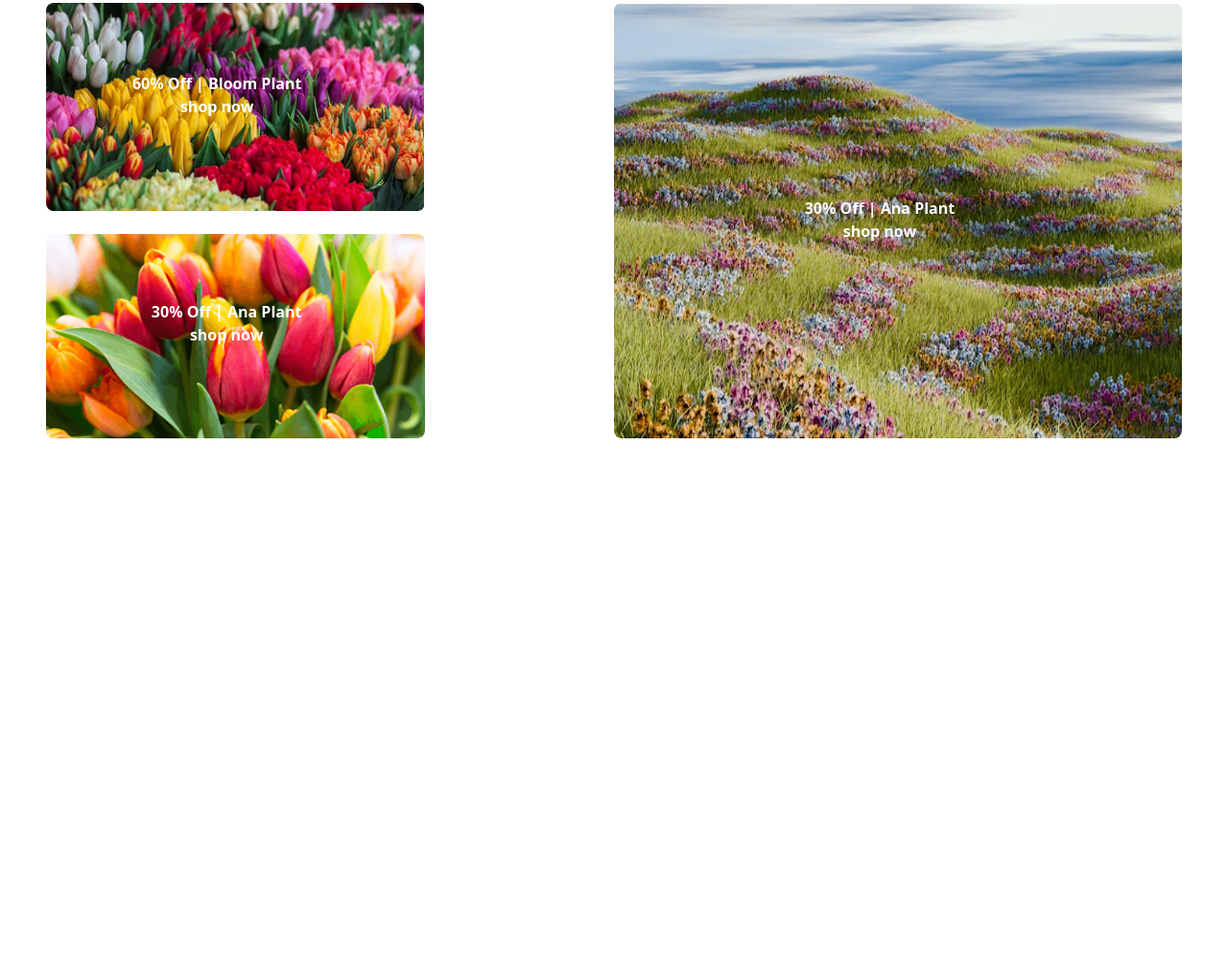
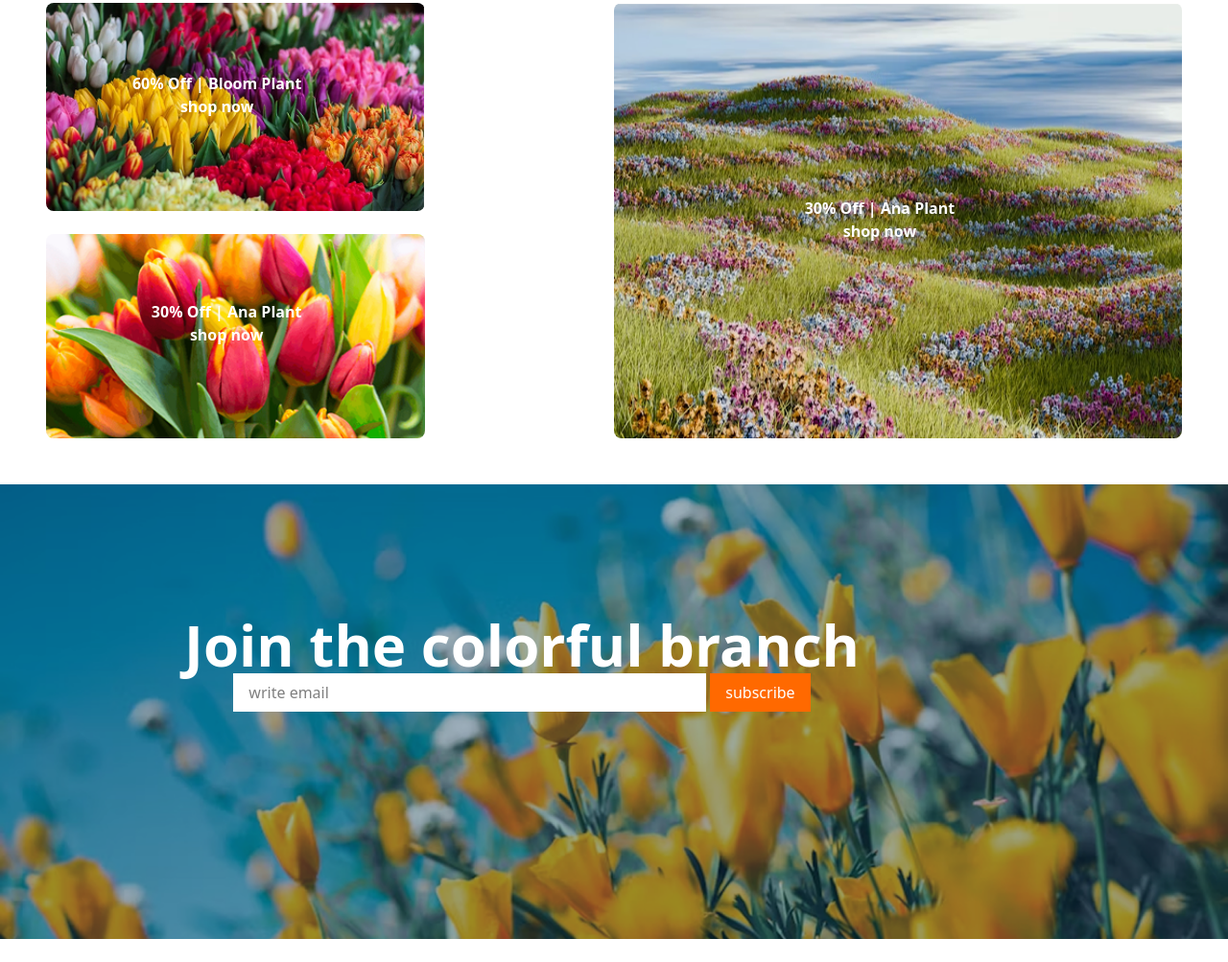
Before and after one commit to mehedii-hasann-00/project-2, a plain HTML site: page index.html in a window 1280 px wide. Shown: the part 2491-3494 px from the top of the page at 96% size. Before the commit the page ends 2996 px from the top, so only its background shows below. Drawn offline with nearby package versions, Linux system fonts and the light colour scheme.

Commit message:
latest deal section add

```diff
--- a/index.html
+++ b/index.html
@@ -141,5 +141,13 @@
           </div>
         </div>
       </div>
+      <div class="my-6 lg:my-6 relative text-center">
+        <img src="./assets/news-letter-bg.png" alt="" class="w-full lg:w-full">
+        <div class="absolute bottom-[20%] right-[20%] lg:bottom-[50%] lg:right-[30%]">
+          <h1 class="font-bold text-2xl lg:text-6xl text-white">Join the colorful branch</h1>
+          <input type="text" placeholder="write email" class="w-[60%] lg:w-[70%] py-1 px-2 lg:py-2 lg:px-4 lg:bg-white bg-white">
+          <button class="bg-orange-500 text-white py-1 px-2 lg:py-2 lg:px-4">subscribe</button>
+        </div>
+      </div>
   </body>
 </html>
```
